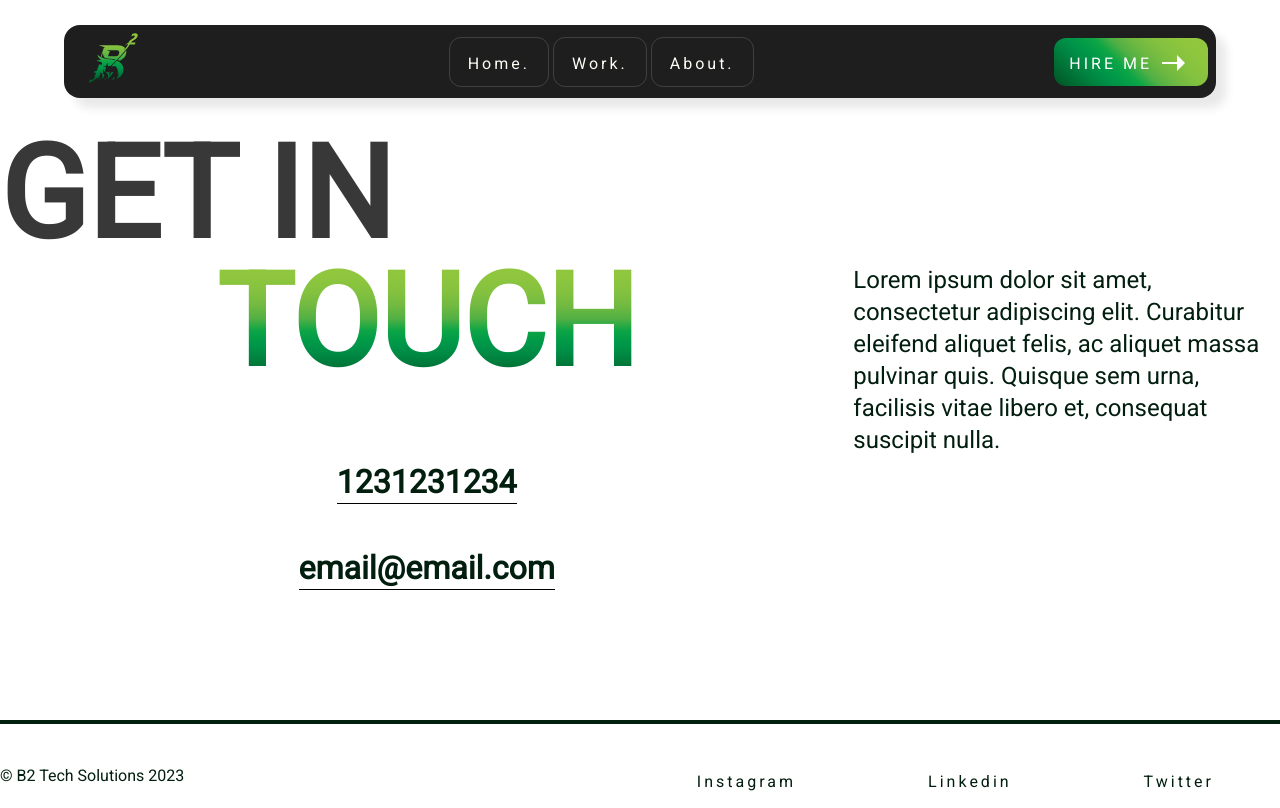
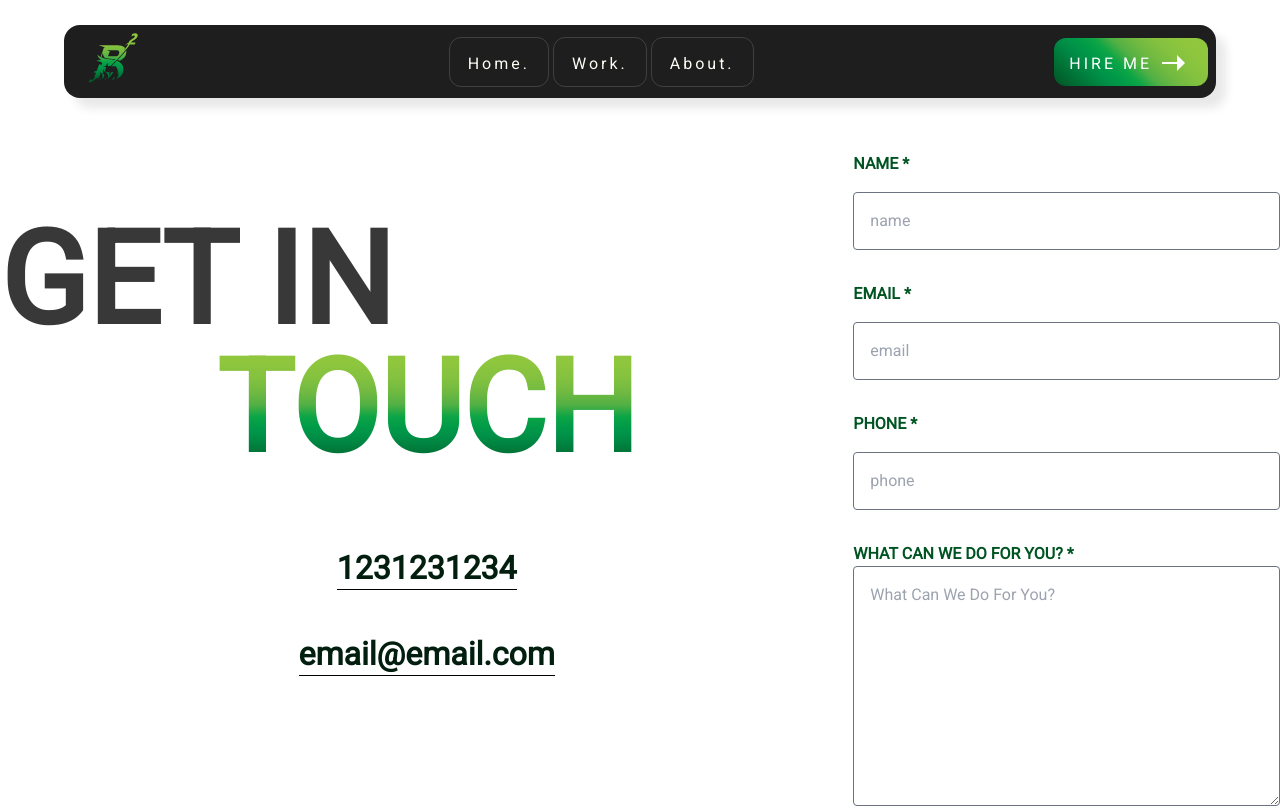
Before and after one commit to Todd-Productions/b2-tech-solutions, a Next.js app: page /contact in a window 1280 px wide. Shown: the top 808 px of the page. Built offline with nearby package versions, Linux system fonts and the light colour scheme.

Commit message:
Added form to ContactSection

```diff
--- a/src/ui/molecules/index.ts
+++ b/src/ui/molecules/index.ts
@@ -5,4 +5,4 @@ export { default as WorkSection } from "./WorkSection/WorkSection"
 export { default as ConnectSection } from "./ConnectSection/ConnectSection"
 export { default as ExperienceSidebar } from "./ExperienceSidebar/ExperienceSidebar"
 export { default as AboutSection } from "./AboutSection/AboutSection"
-export { default as ContactSection } from "./ContactSection/ContactSection"
+export { default as ContactForm } from "./ContactForm/ContactForm"
--- a/src/ui/molecules/ContactSection/ContactSection.tsx
+++ b/src/ui/organisms/ContactSection/ContactSection.tsx
@@ -1,21 +1,22 @@
 import React from "react"
 
 import { Section, Wrapper, SectionSubHeading } from "../../atoms"
+import { ContactForm } from "../../molecules"
 import "./contact.css"
 
 export interface ContactProps {
-  description: string
+  description?: string
   email: string
 }
 
 const ContactSection: React.FC<ContactProps> = (props) => {
-  const { description, email } = props
+  const { email } = props
   return (
     <Section>
       <Wrapper>
-        <div className="grid md:grid-cols-[2fr_1fr] items-center min-h-[80vh]">
-          <div>
-            <div className="flex flex-col items-start justify-center mb-20 font-bold">
+        <div className="grid md:grid-cols-[2fr_1fr] items-start mt-24">
+          <div className="bg-black">
+            <div className="flex flex-col items-start justify-center my-20 font-bold">
               <h1 className="text-9xl">GET IN</h1>
               <div className="self-center text-9xl">
                 <h1 className="green-text">TOUCH</h1>
@@ -31,7 +32,7 @@ const ContactSection: React.FC<ContactProps> = (props) => {
             </a>
           </div>
           <div>
-            <p className="text-2xl text-black-500">{description}</p>
+            <ContactForm />
           </div>
         </div>
       </Wrapper>
--- a/src/ui/organisms/index.ts
+++ b/src/ui/organisms/index.ts
@@ -1,3 +1,4 @@
 export { default as MainLayout } from "./MainLayout/MainLayout"
 export { default as Splash } from "./Splash/Splash"
 export { default as ExperienceSection } from "./ExperienceSection/ExperienceSection"
+export { default as ContactSection } from "./ContactSection/ContactSection"
--- a/src/ui/templates/ContactTemplate/ContactTemplate.tsx
+++ b/src/ui/templates/ContactTemplate/ContactTemplate.tsx
@@ -1,7 +1,6 @@
 import React from "react"
 
-import { ContactSection } from "../../molecules"
-import { MainLayout } from "../../organisms"
+import { ContactSection, MainLayout } from "../../organisms"
 import { DefaultProps, getMainLayoutProps } from "../HomeTemplate/HomeTemplate"
 
 export interface ContactProps extends DefaultProps {
```
Also changed, not shown: src/ui/organisms/ContactSection/contact.css (renamed from src/ui/molecules/ContactSection/contact.css), 1 other file (tests, documents, lock files or other folders).
